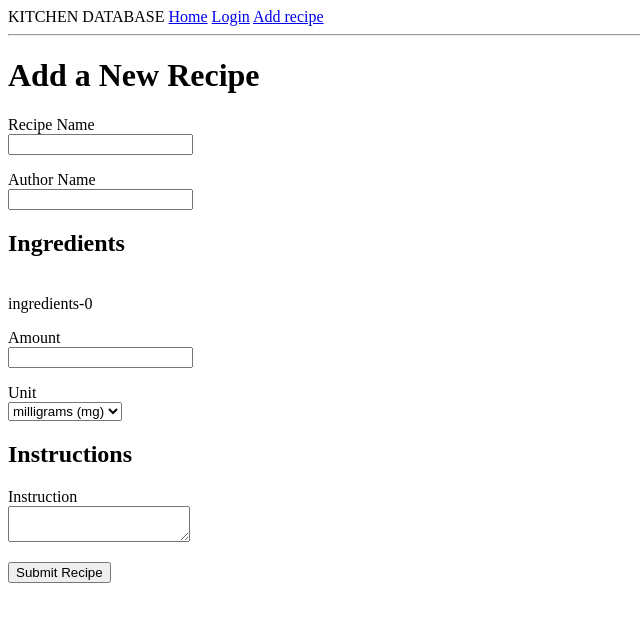
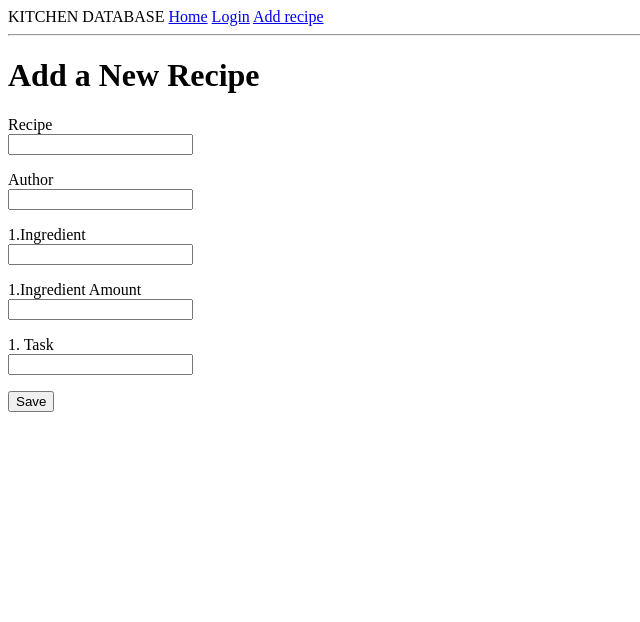
Before and after one commit to pascalrempfleripso/KITCHENDB, a Flask app: template app/templates/add_recipe.html in a window 1280 px wide. Shown: the top 622 px of the page, without its empty margins (0-640 px from the left). Run offline with Flask 3, Linux system fonts and the light colour scheme; the template is opened without the code that fills it: values that come from a table or form of the project are taken from there, others are empty; parts of the project's set-up code (start-up, migrations or seed data) failed here and were passed over.

Commit message:
add_rec v12

```diff
--- a/app/forms.py
+++ b/app/forms.py
@@ -1,5 +1,5 @@
 from flask_wtf import FlaskForm
-from wtforms import BooleanField, FieldList, FormField, PasswordField, SelectField, StringField, SubmitField, TextAreaField
+from wtforms import BooleanField, FieldList, FormField, IntegerField, PasswordField, SelectField, StringField, SubmitField, TextAreaField
 from wtforms.validators import DataRequired, Email, EqualTo, Length
 
 
@@ -18,31 +18,22 @@
     submit = SubmitField("Register")
 
 
-class IngredientForm(FlaskForm):
-    name = StringField("Ingredient Name", validators=[DataRequired(), Length(max=100)])
-    amount = StringField("Amount", validators=[DataRequired()])
-    unit = SelectField(
-        "Unit",
-        choices=[
-            ("mg", "milligrams (mg)"),
-            ("g", "grams (g)"),
-            ("kg", "kilograms (kg)"),
-            ("ml", "milliliters (ml)"),
-            ("l", "liters (l)"),
-        ],
-        validators=[DataRequired()],
-    )
-
-
-class InstructionForm(FlaskForm):
-    task = TextAreaField("Instruction", validators=[DataRequired(), Length(max=5000)])
-
-
 class RecipeForm(FlaskForm):
-    name = StringField("Recipe Name", validators=[DataRequired(), Length(max=200)])
-    author = StringField("Author Name", validators=[DataRequired(), Length(max=64)])
-    # Ingredients: A list of ingredients
-    ingredients = FieldList(FormField(IngredientForm), min_entries=1, max_entries=20)
-    # Instructions: A list of instructions
-    instructions = FieldList(FormField(InstructionForm), min_entries=1, max_entries=20)
-    submit = SubmitField("Submit Recipe")
+    recipename = StringField("Recipe", validators=[DataRequired()])
+    author = StringField("Author", validators=[DataRequired()])
+    ingredient1 = StringField("1.Ingredient", validators=[DataRequired()])
+    ingredient1_amount = IntegerField("1.Ingredient Amount", validators=[DataRequired()])
+    ingredient2 = StringField("2.Ingredient")
+    ingredient2_amount = IntegerField("2.Ingredient Amount")
+    ingredient3 = StringField("3.Ingredient")
+    ingredient3_amount = IntegerField("3.Ingredient Amount")
+    ingredient4 = StringField("4.Ingredient")
+    ingredient4_amount = IntegerField("4.Ingredient Amount")
+    ingredient5 = StringField("5.Ingredient")
+    ingredient5_amount = IntegerField("5.Ingredient Amount")
+    task1 = StringField("1. Task", validators=[DataRequired()])
+    task2 = StringField("2. Task")
+    task3 = StringField("3. Task")
+    task4 = StringField("4. Task")
+    task5 = StringField("5. Task")
+    submit = SubmitField("Save")
--- a/app/routes.py
+++ b/app/routes.py
@@ -86,31 +86,8 @@
 
 # ADD A NEW RECIPE
 @app.route("/add_recipe", methods=["GET", "POST"])
-def add_recipe():
+def add_recipe() -> Response:
     form = RecipeForm()
-
     if form.validate_on_submit():
-        # Create a new Recipe instance
-        recipe = Recipe(name=form.name.data, author=form.author.data)
-        db.session.add(recipe)
-        db.session.commit()
-
-        # Add ingredients
-        for ingredient_form in form.ingredients:
-            if ingredient_form.name.data and ingredient_form.amount.data and ingredient_form.unit.data:
-                ingredient = Ingredients(
-                    recipe_id=recipe.id, name=ingredient_form.name.data, amount=ingredient_form.amount.data, unit=ingredient_form.unit.data
-                )
-                db.session.add(ingredient)
-
-        # Add instructions
-        for instruction_form in form.instructions:
-            if instruction_form.task.data:
-                instruction = Instruction(recipe_id=recipe.id, tasks=instruction_form.task.data)
-                db.session.add(instruction)
-
-        db.session.commit()
-
-        return redirect(url_for("success"))  # Redirect to a success page or another view
-
+        return redirect(url_for("login"))
     return render_template("add_recipe.html", form=form)
--- a/app/templates/add_recipe.html
+++ b/app/templates/add_recipe.html
@@ -9,9 +9,9 @@
 
     <!-- Recipe Name Field -->
     <p>
-        {{ form.name.label }}<br>
-        {{ form.name }}<br>
-        {% for error in form.name.errors %}
+        {{ form.recipename.label }}<br>
+        {{ form.recipename }}<br>
+        {% for error in form.recipename.errors %}
         <span style="color: red;">[{{ error }}]</span>
         {% endfor %}
     </p>
@@ -25,57 +25,27 @@
         {% endfor %}
     </p>
 
-    <h2>Ingredients</h2>
-
-    <!-- Fixed Number of Ingredient Fields -->
-    <div id="ingredients">
-        {% for ingredient in form.ingredients %}
-        <div class="ingredient-item">
     <p>
-                <!-- Ingredient Name Input -->
-                {{ ingredient.name.label }}<br>
-                {{ ingredient.name }}<br>
-                {% for error in ingredient.name.errors %}
+        {{ form.ingredient1.label }}<br>
+        {{ form.ingredient1 }}<br>
+        {% for error in form.ingredient1.errors %}
         <span style="color: red;">[{{ error }}]</span>
         {% endfor %}
     </p>
     <p>
-                <!-- Ingredient Amount Input -->
-                {{ ingredient.amount.label }}<br>
-                {{ ingredient.amount }}<br>
-                {% for error in ingredient.amount.errors %}
+        {{ form.ingredient1_amount.label }}<br>
+        {{ form.ingredient1_amount }}<br>
+        {% for error in form.ingredient1_amount.errors %}
         <span style="color: red;">[{{ error }}]</span>
         {% endfor %}
     </p>
     <p>
-                <!-- Ingredient Unit Dropdown -->
-                {{ ingredient.unit.label }}<br>
-                {{ ingredient.unit() }}<br>
-                {% for error in ingredient.unit.errors %}
+        {{ form.task1.label }}<br>
+        {{ form.task1 }}<br>
+        {% for error in form.task1.errors %}
         <span style="color: red;">[{{ error }}]</span>
         {% endfor %}
     </p>
-        </div>
-        {% endfor %}
-    </div>
-
-    <h2>Instructions</h2>
-
-    <!-- Fixed Number of Instruction Fields -->
-    <div id="instructions">
-        {% for instruction in form.instructions %}
-        <div>
-            <p>
-                {{ instruction.task.label }}<br>
-                {{ instruction.task }}<br>
-                {% for error in instruction.task.errors %}
-                <span style="color: red;">[{{ error }}]</span>
-                {% endfor %}
-            </p>
-        </div>
-        {% endfor %}
-    </div>
-
     <!-- Submit Button -->
     <p>{{ form.submit() }}</p>
 </form>
```
Lines whose indentation alone changed are shown as unchanged.
